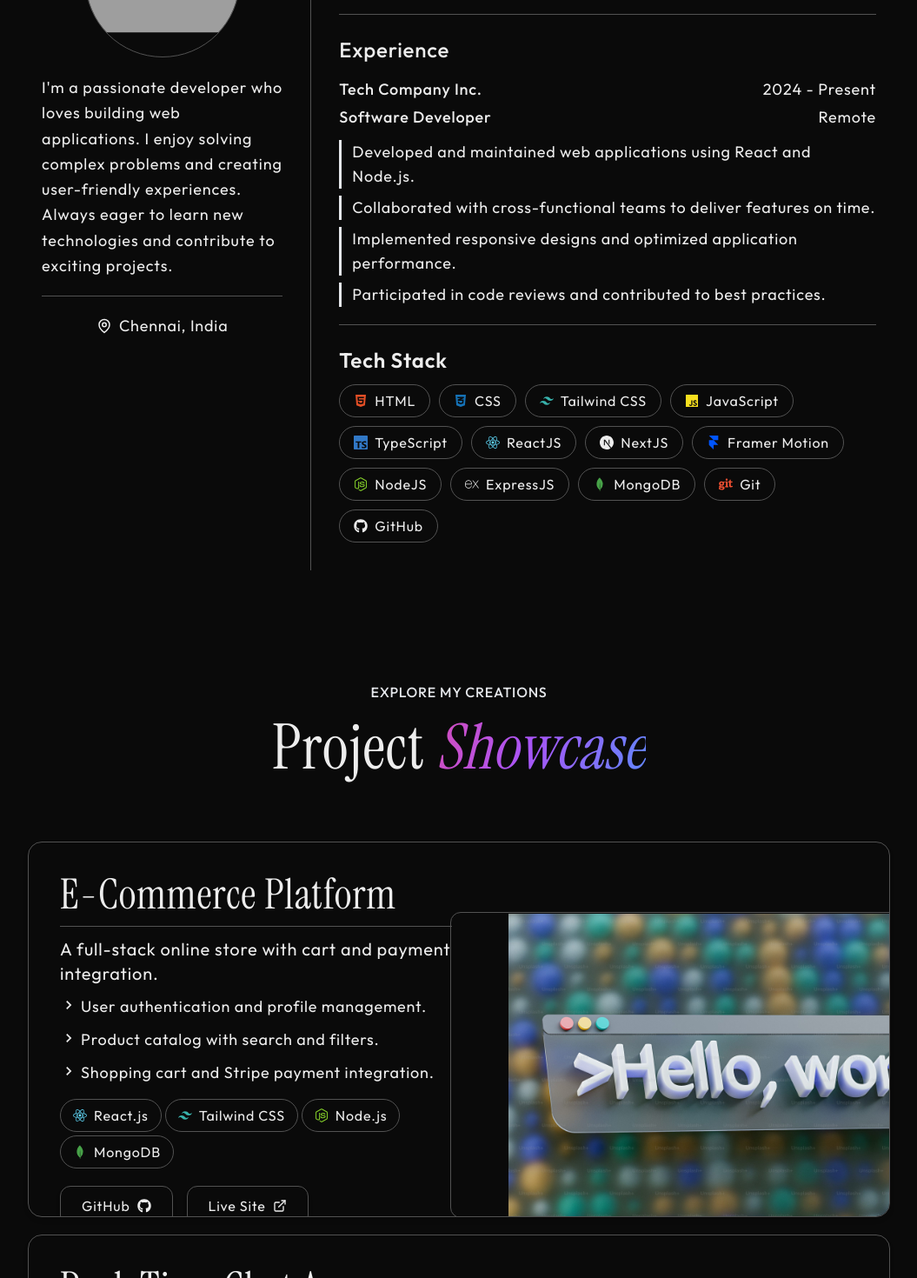
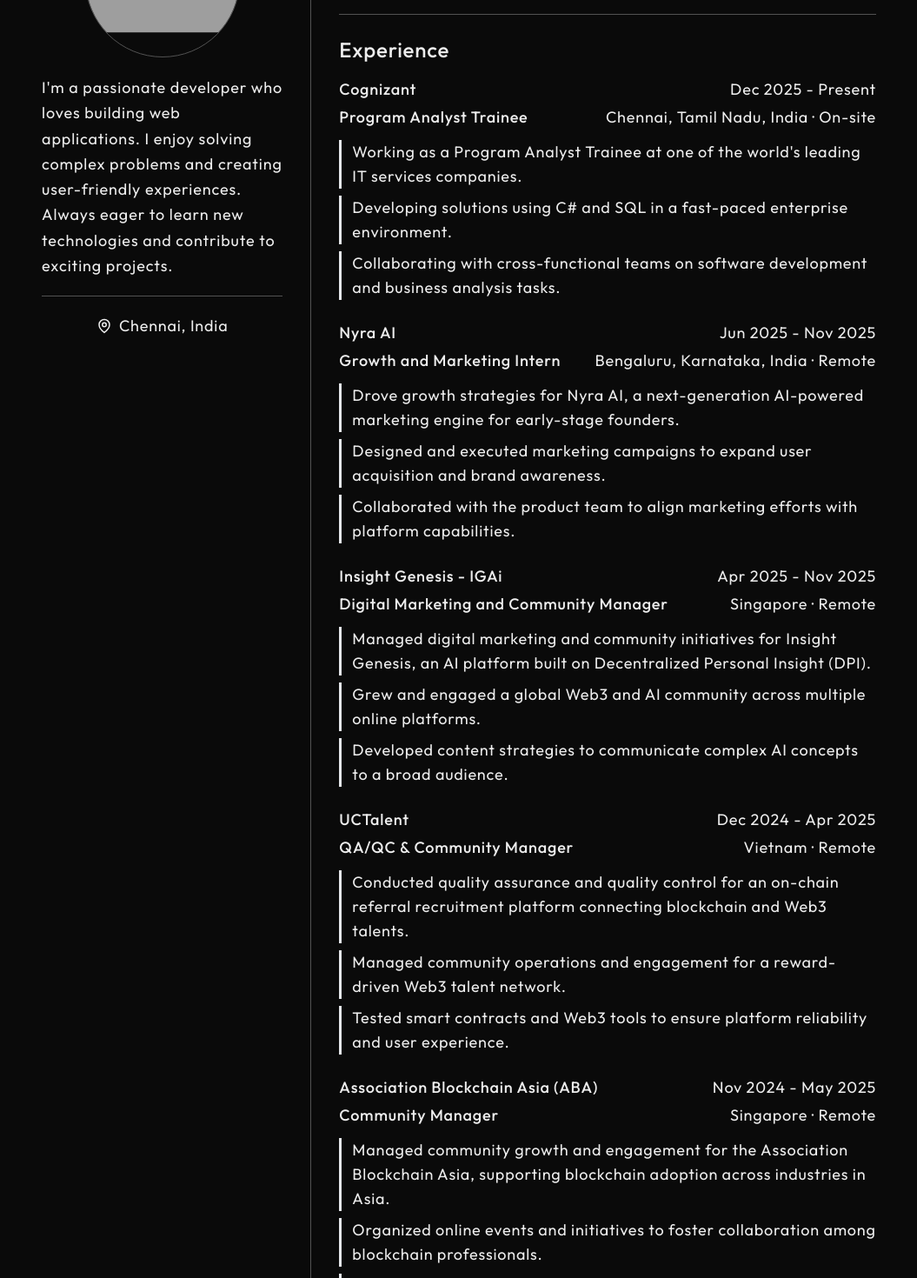
Before and after one commit to heyritikk/portfolio, a Next.js app: page / in a window 1280 px wide. Shown: the part 1160-2630 px from the top of the page at 87% size, without its empty margins (112-1167 px from the left). Built offline with nearby package versions, Linux system fonts and the light colour scheme; grey boxes are pictures that could not be loaded.

Commit message:
Update email and replace experiences with real work history

```diff
--- a/src/app/components/Contact.tsx
+++ b/src/app/components/Contact.tsx
@@ -114,15 +114,14 @@
       <div className="w-full sm:max-w-2xl md:max-w-[54rem] border border-[var(--border)] p-4 md:p-8 rounded-2xl shadow-md">
         <div className="flex max-md:flex-col gap-4">
           <motion.a
-            href="mailto:yourname@email.com" // TODO: Replace with your email address
+            href="mailto:theritik43700@gmail.com"
             className="flex flex-1 items-center md:hover:bg-[var(--surface-hover)] text-base md:text-lg justify-center gap-2 py-3 border border-[var(--border)] rounded-lg "
             variants={rotateYVariant}
             initial="initial"
             whileInView="whileInView"
             viewport={{ once: true }}
           >
-            <FiMail className="text-base md:text-lg" /> yourname@email.com{" "}
-            {/* TODO: Replace with your email */}
+            <FiMail className="text-base md:text-lg" /> theritik43700@gmail.com{" "}
           </motion.a>
         </div>
 
--- a/src/app/data/data.ts
+++ b/src/app/data/data.ts
@@ -189,15 +189,58 @@
 // ──────────────────────────────────────────────
 export const experiences = [
   {
-    companyName: "Tech Company Inc.", // TODO: Replace with your company name
-    title: "Software Developer", // TODO: Replace with your job title
-    duration: "2024 - Present", // TODO: Replace with your duration
-    location: "Remote", // TODO: Replace with your work location
+    companyName: "Cognizant",
+    title: "Program Analyst Trainee",
+    duration: "Dec 2025 - Present",
+    location: "Chennai, Tamil Nadu, India · On-site",
     points: [
-      "Developed and maintained web applications using React and Node.js.", // TODO: Replace with your experience points
-      "Collaborated with cross-functional teams to deliver features on time.",
-      "Implemented responsive designs and optimized application performance.",
-      "Participated in code reviews and contributed to best practices.",
+      "Working as a Program Analyst Trainee at one of the world's leading IT services companies.",
+      "Developing solutions using C# and SQL in a fast-paced enterprise environment.",
+      "Collaborating with cross-functional teams on software development and business analysis tasks.",
+    ],
+  },
+  {
+    companyName: "Nyra AI",
+    title: "Growth and Marketing Intern",
+    duration: "Jun 2025 - Nov 2025",
+    location: "Bengaluru, Karnataka, India · Remote",
+    points: [
+      "Drove growth strategies for Nyra AI, a next-generation AI-powered marketing engine for early-stage founders.",
+      "Designed and executed marketing campaigns to expand user acquisition and brand awareness.",
+      "Collaborated with the product team to align marketing efforts with platform capabilities.",
+    ],
+  },
+  {
+    companyName: "Insight Genesis - IGAi",
+    title: "Digital Marketing and Community Manager",
+    duration: "Apr 2025 - Nov 2025",
+    location: "Singapore · Remote",
+    points: [
+      "Managed digital marketing and community initiatives for Insight Genesis, an AI platform built on Decentralized Personal Insight (DPI).",
+      "Grew and engaged a global Web3 and AI community across multiple online platforms.",
+      "Developed content strategies to communicate complex AI concepts to a broad audience.",
+    ],
+  },
+  {
+    companyName: "UCTalent",
+    title: "QA/QC & Community Manager",
+    duration: "Dec 2024 - Apr 2025",
+    location: "Vietnam · Remote",
+    points: [
+      "Conducted quality assurance and quality control for an on-chain referral recruitment platform connecting blockchain and Web3 talents.",
+      "Managed community operations and engagement for a reward-driven Web3 talent network.",
+      "Tested smart contracts and Web3 tools to ensure platform reliability and user experience.",
+    ],
+  },
+  {
+    companyName: "Association Blockchain Asia (ABA)",
+    title: "Community Manager",
+    duration: "Nov 2024 - May 2025",
+    location: "Singapore · Remote",
+    points: [
+      "Managed community growth and engagement for the Association Blockchain Asia, supporting blockchain adoption across industries in Asia.",
+      "Organized online events and initiatives to foster collaboration among blockchain professionals.",
+      "Led community marketing efforts and maintained active communication across social channels.",
     ],
   },
 ];
```
